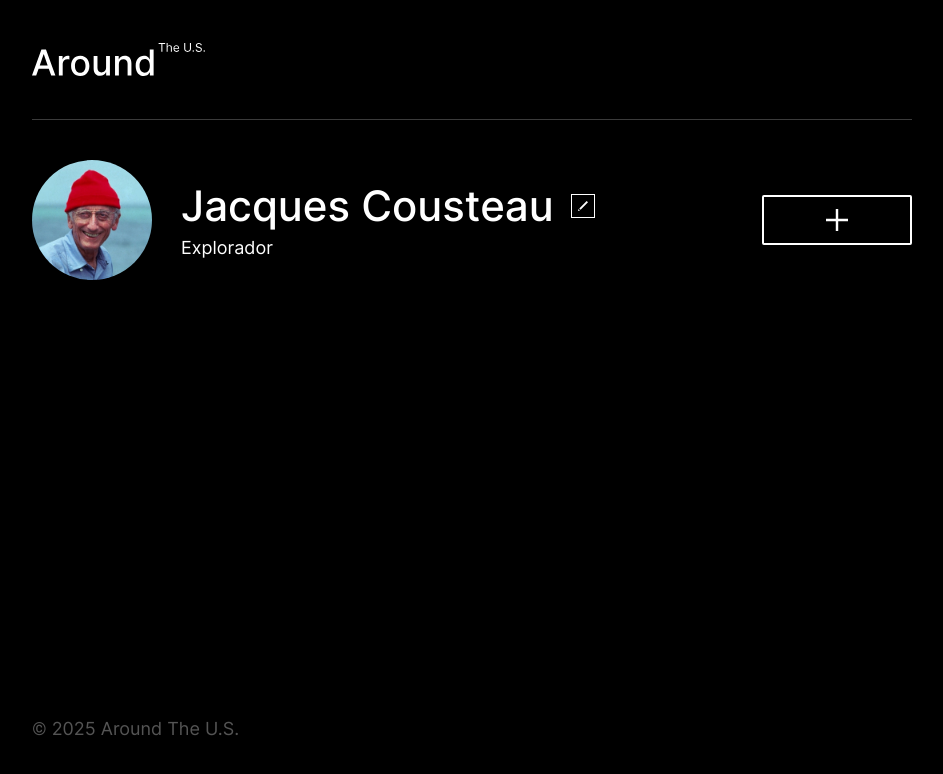
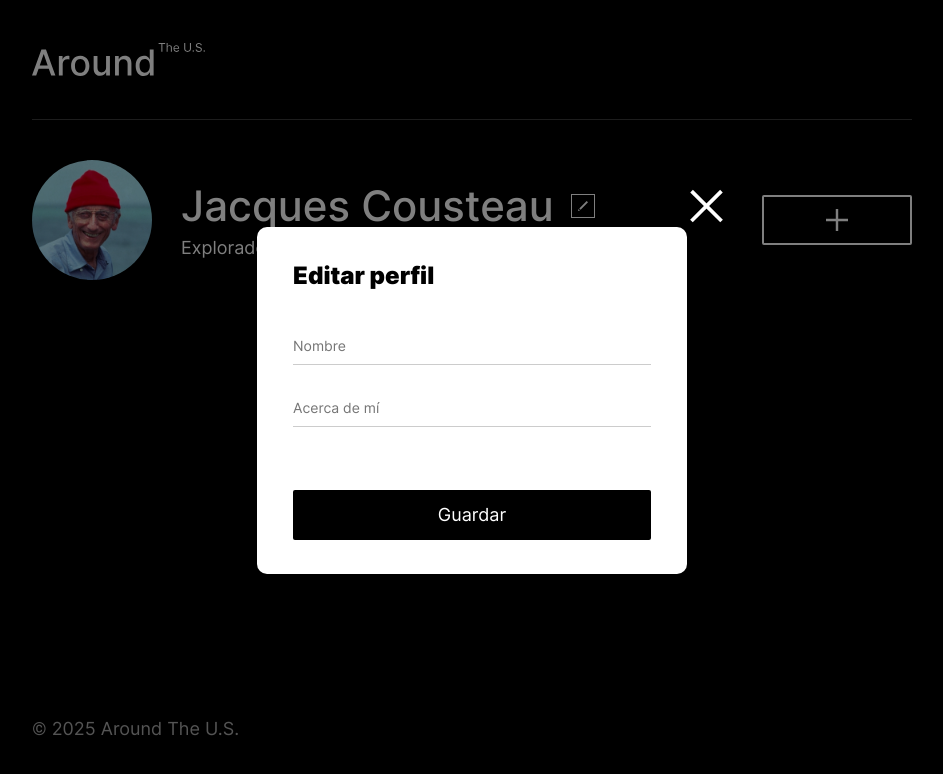
Before and after one commit to DRH2042/web_project_around_auth, a React (Vite) app: page / in a window 1280 px wide. Both pictures are taken after a click on the button 751 px from the left and 205 px from the top of the page. Shown: the top 774 px of the page, without its empty margins (168-1111 px from the left). Built offline with nearby package versions, Linux system fonts and the light colour scheme.

Commit message:
Add popup components and forms

```diff
--- a/src/blocks/popup.css
+++ b/src/blocks/popup.css
@@ -8,7 +8,8 @@
   left: 0;
   bottom: 0;
   right: 0;
-  display: none;
+  /* display: none; */
+  display: flex;
 }
 
 .popup__button {
--- a/src/components/Main/Main.jsx
+++ b/src/components/Main/Main.jsx
@@ -1,10 +1,46 @@
+import { useState } from "react";
+import Popup from "./components/Popup/Popup.jsx";
+import NewCard from "./components/NewCard/NewCard.jsx";
+import EditProfile from "./components/EditProfile/EditProfile.jsx";
+import EditAvatar from "./components/EditAvatar/EditAvatar.jsx";
+
 import avatar from "../../images/avatar.jpg";
 
 function Main() {
+  const [popup, setPopup] = useState(null);
+
+  const newCardPopup = {
+    title: "Nuevo lugar",
+    children: <NewCard />,
+  };
+
+  const editProfilePopup = {
+    title: "Editar perfil",
+    children: <EditProfile />,
+  };
+
+  const editAvatarPopup = {
+    title: "Cambiar foto de perfil",
+    children: <EditAvatar />,
+  };
+
+  function handleOpenPopup(selectedPopup) {
+    setPopup(selectedPopup);
+  }
+
+  function handleClosePopup() {
+    setPopup(null);
+  }
+
   return (
     <main className="content">
       <section className="profile page__section">
-        <img className="profile__image" src={avatar} alt="Avatar" />
+        <img
+          className="profile__image"
+          src={avatar}
+          alt="Avatar"
+          onClick={() => handleOpenPopup(editAvatarPopup)}
+        />
 
         <div className="profile__info">
           <h1 className="profile__title">Jacques Cousteau</h1>
@@ -12,6 +48,7 @@
             aria-label="Editar perfil"
             className="profile__edit-button"
             type="button"
+            onClick={() => handleOpenPopup(editProfilePopup)}
           />
           <p className="profile__description">Explorador</p>
         </div>
@@ -20,12 +57,19 @@
           aria-label="Agregar tarjeta"
           className="profile__add-button"
           type="button"
+          onClick={() => handleOpenPopup(newCardPopup)}
         />
       </section>
 
       <section className="cards page__section">
         <ul className="cards__list"></ul>
       </section>
+
+      {popup && (
+        <Popup onClose={handleClosePopup} title={popup.title}>
+          {popup.children}
+        </Popup>
+      )}
     </main>
   );
 }
--- /dev/null
+++ b/src/components/Main/components/EditAvatar/EditAvatar.jsx
@@ -0,0 +1,21 @@
+export default function EditAvatar() {
+  return (
+    <form className="popup__form" id="avatar-form" noValidate>
+      <label className="popup__field">
+        <input
+          id="avatar-link"
+          className="popup__input popup__input_type_avatar"
+          name="avatar"
+          placeholder="Enlace a la imagen"
+          required
+          type="url"
+        />
+        <span className="popup__error" id="avatar-link-error"></span>
+      </label>
+
+      <button className="button popup__button" type="submit">
+        Guardar
+      </button>
+    </form>
+  );
+}
--- /dev/null
+++ b/src/components/Main/components/EditProfile/EditProfile.jsx
@@ -0,0 +1,37 @@
+export default function EditProfile() {
+  return (
+    <form className="popup__form" id="edit-profile-form" noValidate>
+      <label className="popup__field">
+        <input
+          id="profile-name"
+          className="popup__input popup__input_type_name"
+          name="name"
+          placeholder="Nombre"
+          type="text"
+          required
+          minLength="2"
+          maxLength="40"
+        />
+        <span className="popup__error" id="profile-name-error"></span>
+      </label>
+
+      <label className="popup__field">
+        <input
+          id="profile-description"
+          className="popup__input popup__input_type_description"
+          name="description"
+          placeholder="Acerca de mí"
+          type="text"
+          required
+          minLength="2"
+          maxLength="200"
+        />
+        <span className="popup__error" id="profile-description-error"></span>
+      </label>
+
+      <button className="button popup__button" type="submit">
+        Guardar
+      </button>
+    </form>
+  );
+}
--- /dev/null
+++ b/src/components/Main/components/NewCard/NewCard.jsx
@@ -0,0 +1,40 @@
+export default function NewCard() {
+  return (
+    <form
+      className="popup__form"
+      name="card-form"
+      id="new-card-form"
+      noValidate
+    >
+      <label className="popup__field">
+        <input
+          className="popup__input popup__input_type_card-name"
+          id="card-name"
+          maxLength="30"
+          minLength="1"
+          name="card-name"
+          placeholder="Título"
+          required
+          type="text"
+        />
+        <span className="popup__error" id="card-name-error"></span>
+      </label>
+
+      <label className="popup__field">
+        <input
+          className="popup__input popup__input_type_url"
+          id="card-link"
+          name="link"
+          placeholder="Enlace a la imagen"
+          required
+          type="url"
+        />
+        <span className="popup__error" id="card-link-error"></span>
+      </label>
+
+      <button className="button popup__button" type="submit">
+        Guardar
+      </button>
+    </form>
+  );
+}
--- /dev/null
+++ b/src/components/Main/components/Popup/Popup.jsx
@@ -0,0 +1,18 @@
+export default function Popup(props) {
+  const { title, children, onClose } = props;
+
+  return (
+    <div className="popup">
+      <div className="popup__content">
+        <button
+          aria-label="Cerrar ventana emergente"
+          className="popup__close"
+          type="button"
+          onClick={onClose}
+        />
+        <h3 className="popup__title">{title}</h3>
+        {children}
+      </div>
+    </div>
+  );
+}
```
